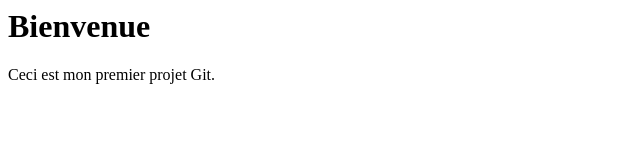
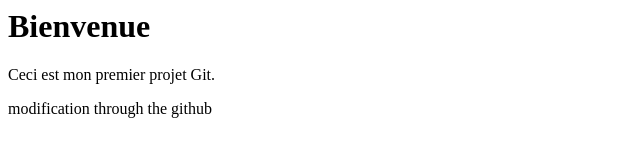
Before and after one commit to djawedch/tp2-git, a plain HTML site: page index.html in a window 1280 px wide. Shown: the whole page, without its empty margins (0-640 px from the left). Drawn offline with Linux system fonts and the light colour scheme.

Commit message:
Update index.html

```diff
--- a/index.html
+++ b/index.html
@@ -1,2 +1,3 @@
 <h1>Bienvenue</h1>
 <p>Ceci est mon premier projet Git.</p>
+<p>modification through the github</p>
```
